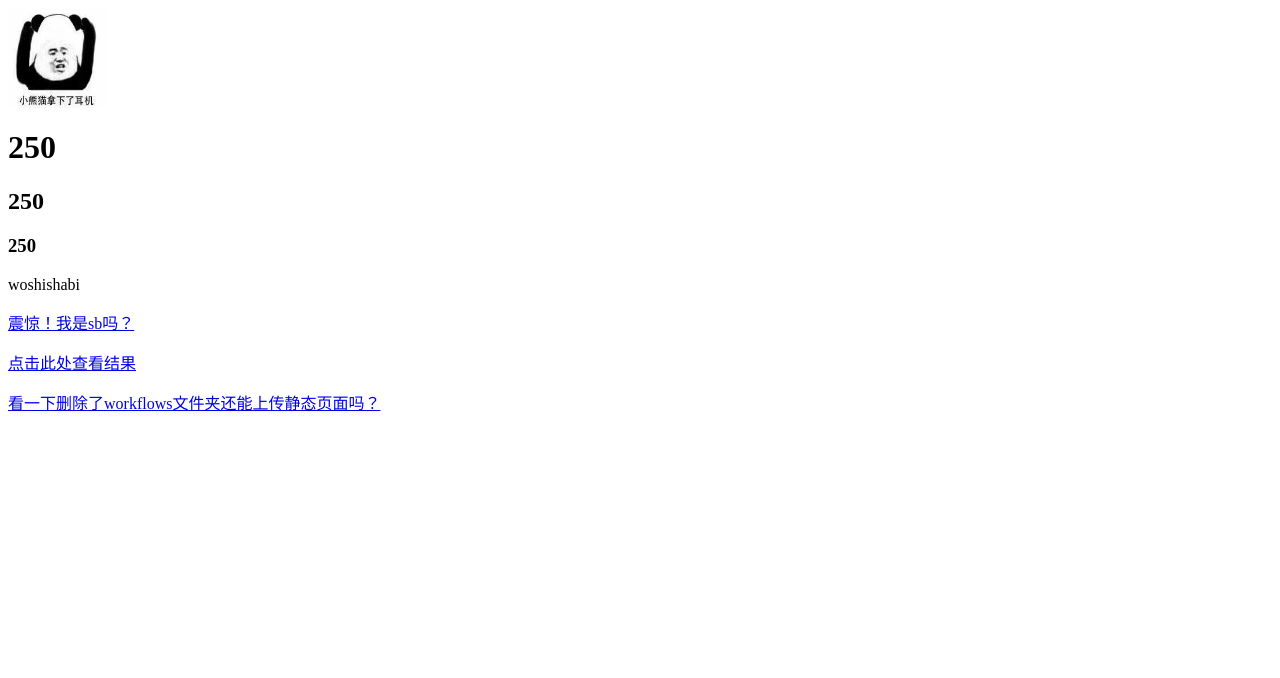
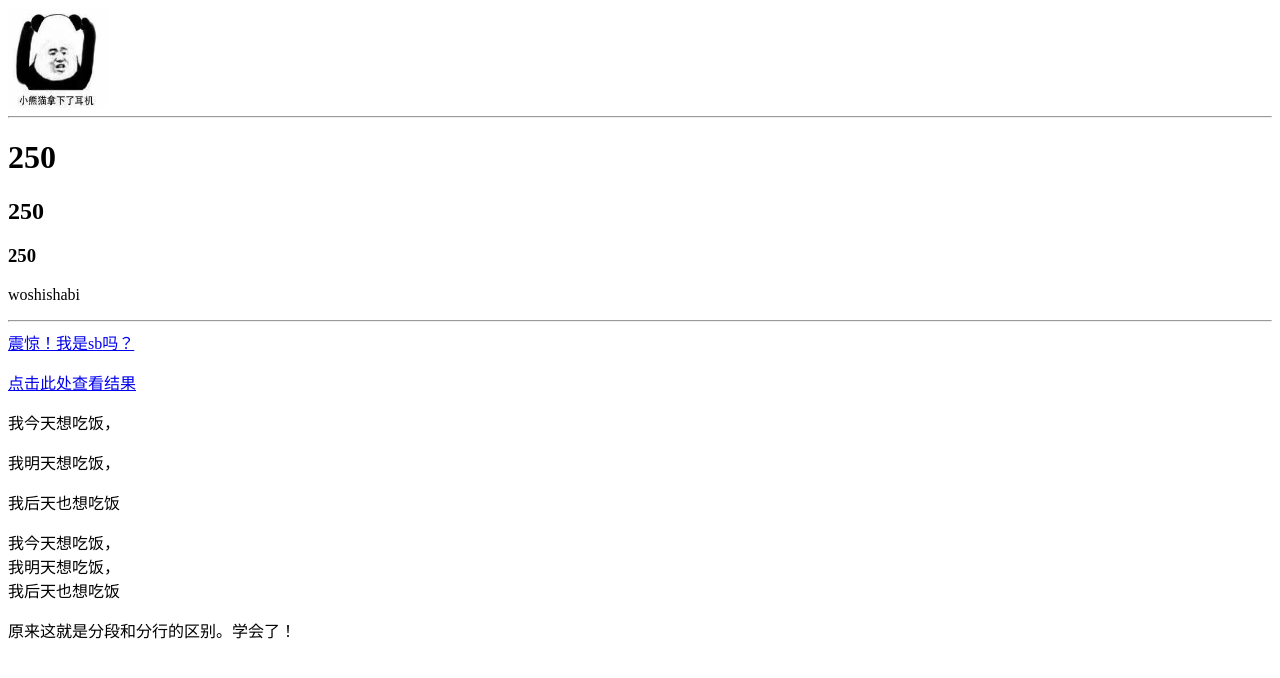
Before and after one commit to Vinylchloride-Oldpants/Vinylchloride-Oldpants.github.io, a plain HTML site: page index.html in a window 1280 px wide. Drawn offline with Linux system fonts and the light colour scheme.

Commit message:
Update index.html

```diff
--- a/index.html
+++ b/index.html
@@ -1,16 +1,21 @@
 <html>
   <head>
     <meta charset="UTF-8">
-    <title>SB</title>
+    <title>我是sb</title>
   </head>
   <body>
     <a href="https://vinylchloride-oldpants.github.io/howtomakeanalbum.html"><img src="小熊猫拿下了耳机.jpg" width="100" height="100"></a>
+    <hr>
     <h1>250</h1>
     <h2>250</h2>
     <h3>250</h3>
     <p>woshishabi</p>
+    <hr>
     <a href="https://vinylchloride-oldpants.github.io/yingxiaohao.html">震惊！我是sb吗？</a><p></p>
-    <a href="https://vinylchloride-oldpants.github.io/woshishabi.html">点击此处查看结果</a><p></p>
-    <a href="https://vinylchloride-oldpants.github.io/test.html">看一下删除了workflows文件夹还能上传静态页面吗？</a>
+    <a href="https://vinylchloride-oldpants.github.io/woshishabi.html">点击此处查看结果</a>
+    <!--我试一下cipher游戏里常见的那个隐藏信息的绿字是不是这样写【好的，确实是这么写，然后两头的“--”如果不写浏览器自动填充成2个杠，自己写好2个杠浏览器显示也是2个杠，但是自己写1、3、4、5……个杠就会显示2+n个杠。那我以后为了自己看方便就写2个吧-->
+    <p>我今天想吃饭，</p><p>我明天想吃饭，</p><p>我后天也想吃饭</p>
+    <p>我今天想吃饭，<br>我明天想吃饭，<br>我后天也想吃饭</p>
+    <p>原来这就是分段和分行的区别。学会了！</p>
   </body>
 </html>
```
